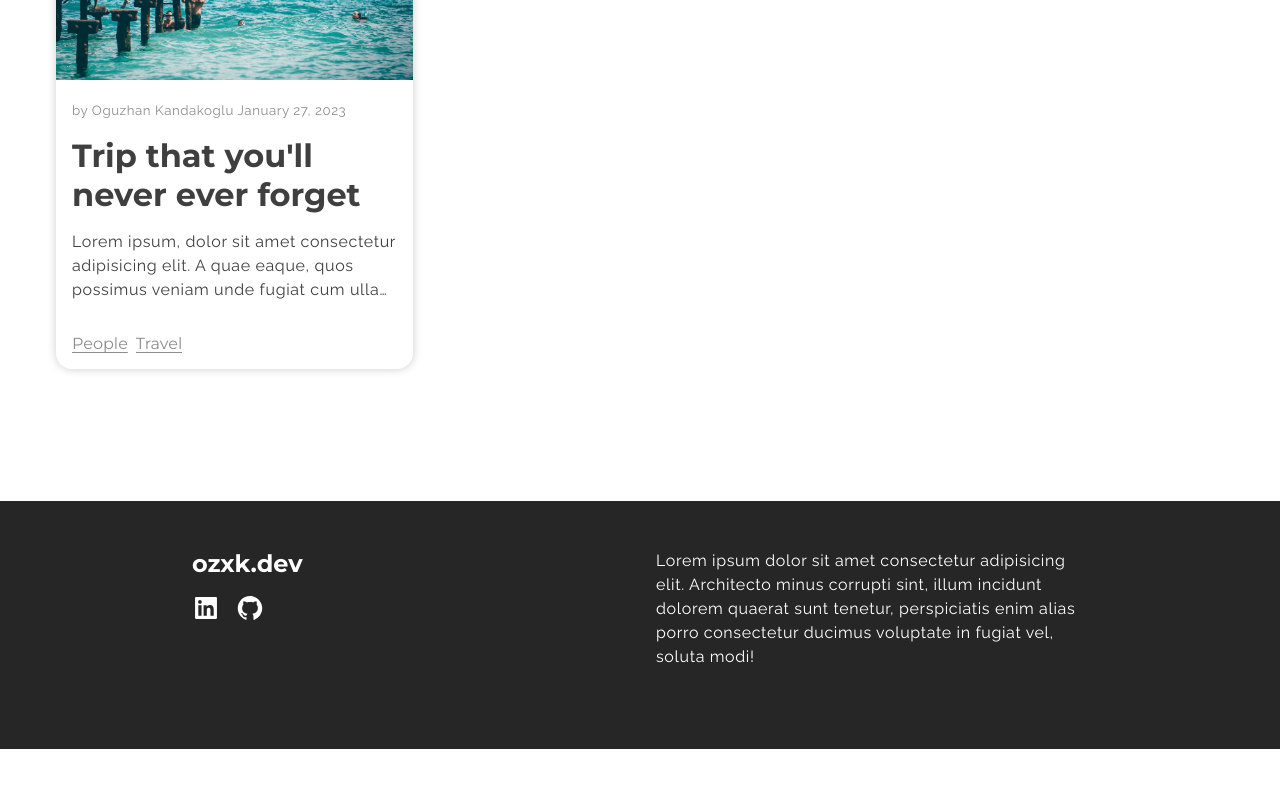
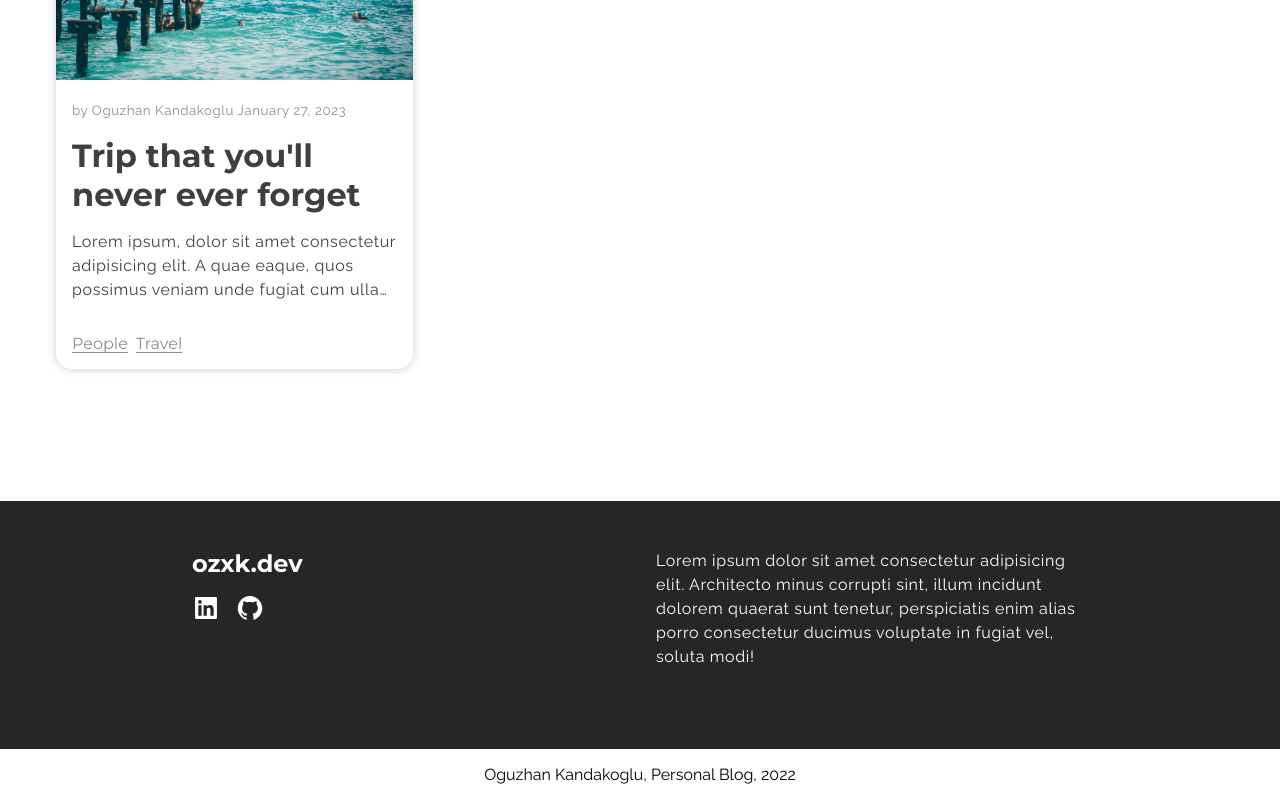
Before and after one commit to Ouzx/ozxkdev, a Next.js app: page / in a window 1280 px wide. Shown: the part 1472-2272 px from the top of the page. Before the commit the page ends 2221 px from the top, so only its background shows below. Built offline with nearby package versions, Linux system fonts and the light colour scheme.

Commit message:
footer bottom bar

```diff
--- /dev/null
+++ b/src/app/Components/Footer/Bottom/Bottom.module.scss
@@ -0,0 +1,8 @@
+.container {
+  width: 100%;
+  background-color: #fff;
+}
+.container {
+  text-align: center;
+  padding: 1rem 0;
+}
--- /dev/null
+++ b/src/app/Components/Footer/Bottom/Bottom.tsx
@@ -0,0 +1,11 @@
+import React from "react";
+import styles from "./Bottom.module.scss";
+const Bottom = () => {
+  return (
+    <div className={styles.container}>
+      <p>Oguzhan Kandakoglu, Personal Blog, 2022</p>
+    </div>
+  );
+};
+
+export default Bottom;
--- a/src/app/Components/Footer/Footer.module.scss
+++ b/src/app/Components/Footer/Footer.module.scss
@@ -27,5 +27,4 @@
     padding-bottom: 2rem;
     transition: 0.3s;
   }
-  // @extend .post_list;
 }
--- a/src/app/layout.tsx
+++ b/src/app/layout.tsx
@@ -1,7 +1,7 @@
 import { montserrat, raleway } from "./fonts";
 import Header from "./Components/Header/Header";
 import Footer from "./Components/Footer/Footer";
-
+import Bottom from "./Components/Footer/Bottom/Bottom";
 import "./globals.scss";
 
 export default function RootLayout({
@@ -24,6 +24,7 @@ export default function RootLayout({
           <Header />
           <div>{children}</div>
           <Footer />
+          <Bottom />
         </div>
       </body>
     </html>
```
